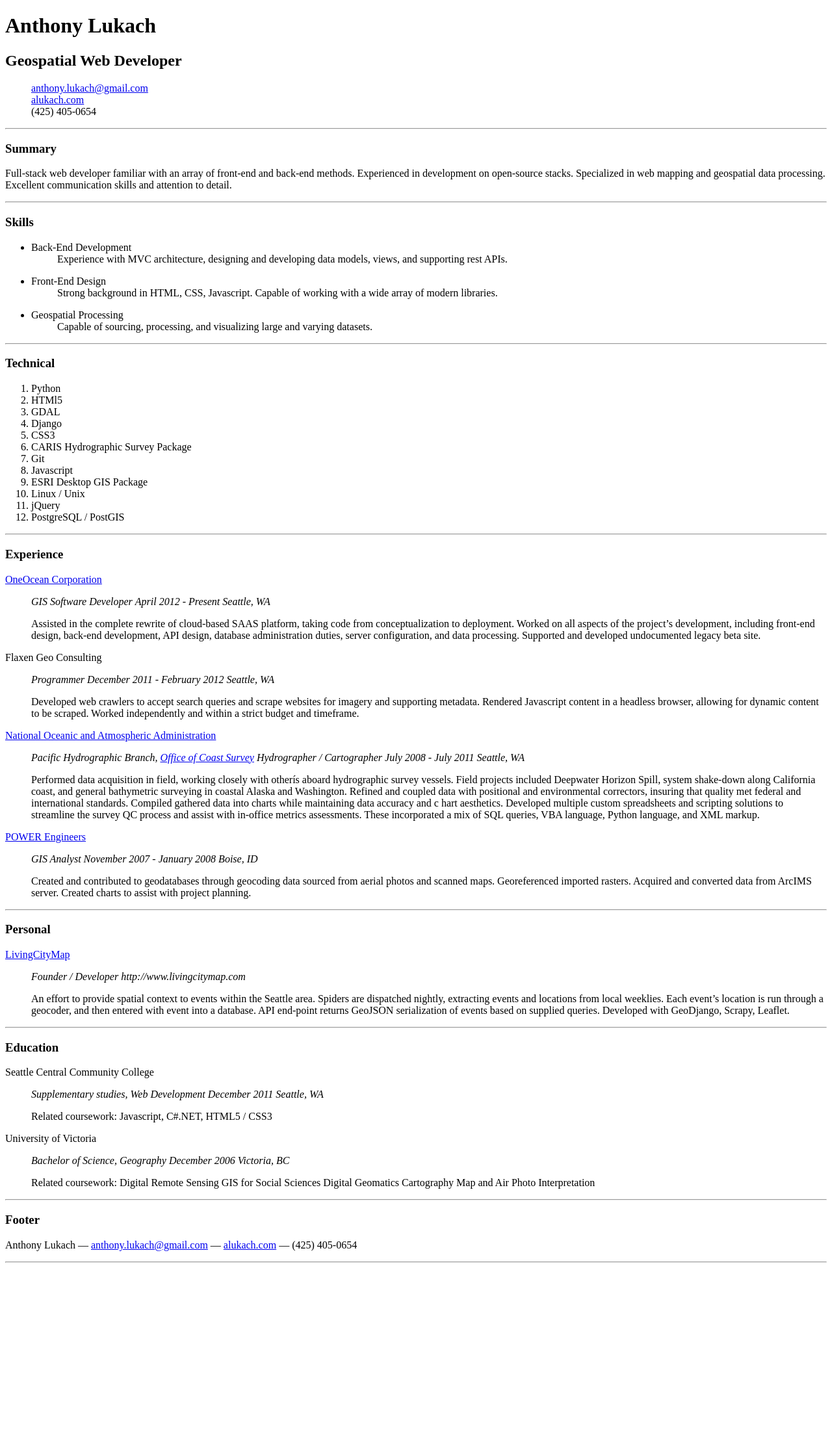
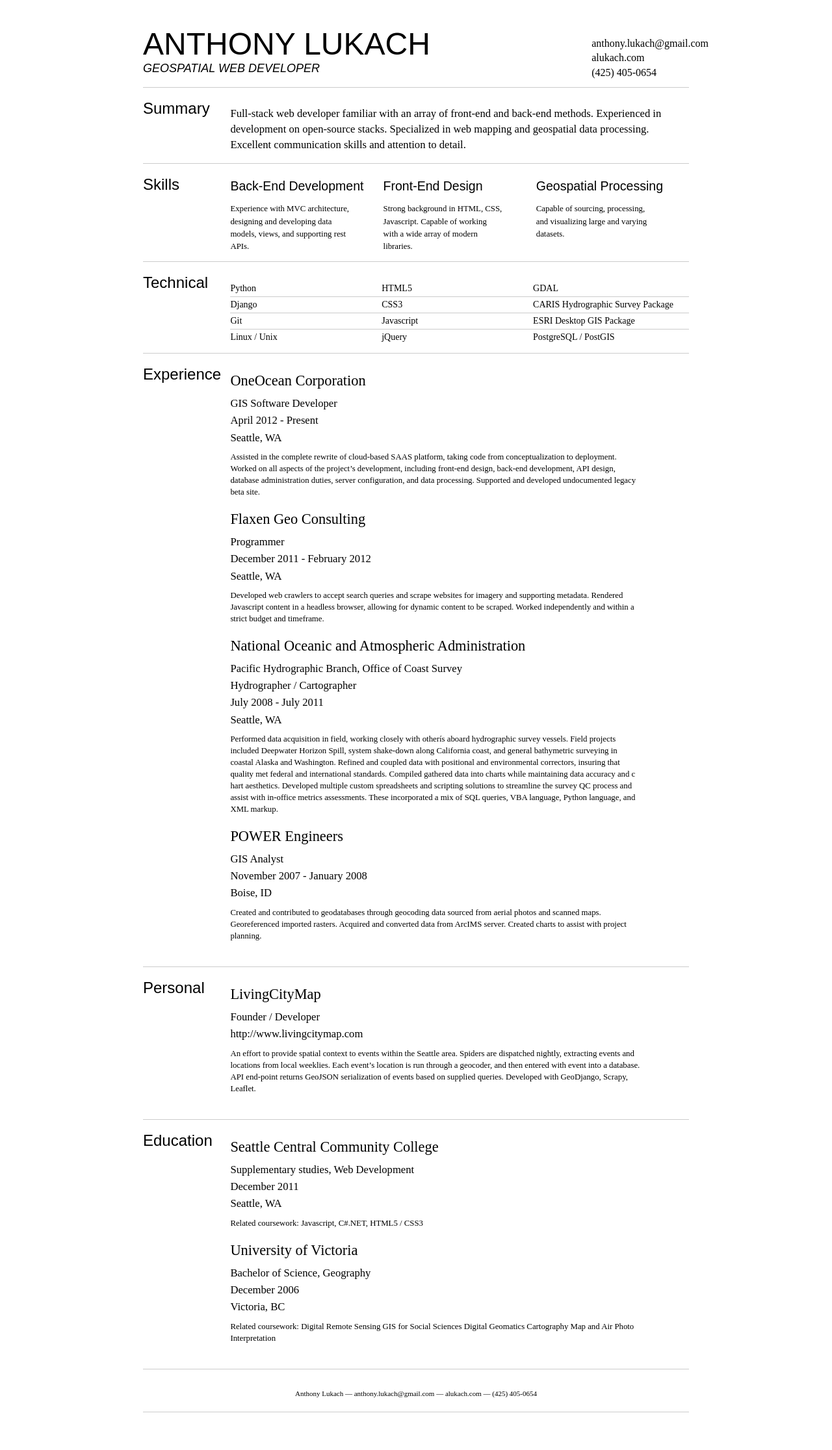
Before and after one commit to alukach/alukach.github.io, a Jekyll site: the page resume/alukach-print.html, which Jekyll copies as it is, in a window 1280 px wide. Shown: the whole page at 65% size. Built offline with Jekyll 4.4.1, drawn with Linux system fonts in a browser that asks for light colours; Markdown is read by kramdown in place of the engine named in the settings; before the commit the page ends 1951 px from its top, so only the background shows below that.

Commit message:
Update to resume

```diff
--- /dev/null
+++ b/css/alukach-resume.css
@@ -0,0 +1,448 @@
+article, aside, details, figcaption, figure, footer, header, hgroup, nav, section, summary { display:block; }
+audio, canvas, video {
+  display:inline-block;
+  *display:inline;
+  *zoom:1;
+}
+audio:not([controls]) { display:none; }
+[hidden] { display:none; }
+html {
+  font-size:100%;
+  -webkit-text-size-adjust:100%;
+  -ms-text-size-adjust:100%;
+}
+html, button, input, select, textarea { font-family:sans-serif; }
+body { margin:0; }
+a:focus { outline:thin dotted; }
+a:hover, a:active { outline:0; }
+h1 {
+  font-size:2em;
+  margin:0.67em 0;
+}
+h2 {
+  font-size:1.5em;
+  margin:0.83em 0;
+}
+h3 {
+  font-size:1.17em;
+  margin:1em 0;
+}
+h4 {
+  font-size:1em;
+  margin:1.33em 0;
+}
+h5 {
+  font-size:0.83em;
+  margin:1.67em 0;
+}
+h6 {
+  font-size:0.75em;
+  margin:2.33em 0;
+}
+abbr[title] { border-bottom:1px dotted; }
+b, strong { font-weight:bold; }
+blockquote { margin:1em 40px; }
+dfn { font-style:italic; }
+mark {
+  background:#ffff00;
+  color:#000000;
+}
+p, pre { margin:1em 0; }
+pre, code, kbd, samp {
+  font-family:monospace, serif;
+  _font-family:'courier new', monospace;
+  font-size:1em;
+}
+pre {
+  white-space:pre;
+  white-space:pre-wrap;
+  word-wrap:break-word;
+}
+q { quotes:none; }
+q:before, q:after {
+  content:'';
+  content:none;
+}
+small { font-size:75%; }
+sub, sup {
+  font-size:75%;
+  line-height:0;
+  position:relative;
+  vertical-align:baseline;
+}
+sup { top:-0.5em; }
+sub { bottom:-0.25em; }
+dl, menu, ol, ul { margin:1em 0; }
+dd { margin:0 0 0 40px; }
+menu, ol, ul { padding:0 0 0 40px; }
+nav ul, nav ol {
+  list-style:none;
+  list-style-image:none;
+}
+img {
+  border:0;
+  -ms-interpolation-mode:bicubic;
+}
+svg:not(:root) { overflow:hidden; }
+figure { margin:0; }
+form { margin:0; }
+fieldset {
+  border:1px solid #c0c0c0;
+  margin:0 2px;
+  padding:0.35em 0.625em 0.75em;
+}
+legend {
+  border:0;
+  padding:0;
+  white-space:normal;
+  *margin-left:-7px;
+}
+button, input, select, textarea {
+  font-size:100%;
+  margin:0;
+  vertical-align:baseline;
+  *vertical-align:middle;
+}
+button, input { line-height:normal; }
+button, input[type="button"], input[type="reset"], input[type="submit"] {
+  cursor:pointer;
+  -webkit-appearance:button;
+  *overflow:visible;
+}
+button[disabled], input[disabled] { cursor:default; }
+input[type="checkbox"], input[type="radio"] {
+  box-sizing:border-box;
+  padding:0;
+  *height:13px;
+  *width:13px;
+}
+input[type="search"] {
+  -webkit-appearance:textfield;
+  -moz-box-sizing:content-box;
+  -webkit-box-sizing:content-box;
+  box-sizing:content-box;
+}
+input[type="search"]::-webkit-search-decoration, input[type="search"]::-webkit-search-cancel-button { -webkit-appearance:none; }
+button::-moz-focus-inner, input::-moz-focus-inner {
+  border:0;
+  padding:0;
+}
+textarea {
+  overflow:auto;
+  vertical-align:top;
+}
+table {
+  border-collapse:collapse;
+  border-spacing:0;
+}
+
+body.pdf { color:black; }
+body.pdf a {
+  text-decoration:none;
+  color:black;
+}
+body.pdf .content {
+  width:1000px;
+  margin:0 auto;
+  padding:0;
+  background:none;
+  border:none;
+  border-width:8px 0 2px 0;
+  text-align:left;
+}
+body.pdf .resume {
+  position:relative;
+  padding:40px 80px;
+}
+body.pdf a[href$='.pdf'] { display:none; }
+body.pdf h1 {
+  letter-spacing:0;
+  margin-top:0;
+  font-size:48px;
+  text-transform:uppercase;
+  font-weight:normal;
+}
+body.pdf h2 {
+  letter-spacing:0;
+  text-transform:uppercase;
+  font-style:italic;
+  font-weight:normal;
+}
+body.pdf h3 {
+  float:left;
+  width:16%;
+  font-style:normal;
+}
+body.pdf h3+p {
+  float:left;
+  width:84%;
+}
+body.pdf blockquote {
+  top:40px;
+  right:50px;
+  position:absolute;
+}
+body.pdf ul li {
+  width:28%;
+  float:left;
+}
+body.pdf ul dl {
+  margin:0;
+  padding:0.3em 0 0;
+}
+body.pdf ul dl dt {
+  font-size:122%;
+  font-weight:normal;
+  margin:0 0 .75em;
+}
+body.pdf ul dl dd { padding:0 4em 0 0; }
+body.pdf ol {
+  float:left;
+  width:84%;
+  margin:.7em 0 0;
+}
+body.pdf ol li {
+  width:33%;
+  margin:0;
+}
+body.pdf ol li:nth-child(3n) { width:34%; }
+body.pdf ol li:nth-child(1), body.pdf ol li:nth-child(2), body.pdf ol li:nth-child(3) { border-top:none; }
+body.pdf dl { margin:.7em 0 0; }
+body.pdf dl strong {
+  float:right;
+  margin-top:-2em;
+}
+body.pdf dl em {
+  font-size:130%;
+  font-style:normal;
+}
+
+.clearfix { zoom:1; }
+.clearfix:after {
+  display:block;
+  visibility:hidden;
+  height:0;
+  clear:both;
+  content:".";
+}
+body { font-family:'Hoefler Text', Times New Roman, Times, serif; }
+h1, h2, h3, h4, ul dl dt { font-family:Futura, 'Century Gothic', AppleGothic, sans-serif; }
+.content {
+  margin:0 auto;
+  padding:0;
+  border:solid #666666;
+  border-width:8px 0 2px 0;
+  text-align:left;
+}
+.resume {
+  position:relative;
+  padding:10px 20px;
+}
+a {
+  color:#333333;
+  text-decoration:none;
+}
+a:hover {
+  color:#227ce8;
+  text-decoration:underline;
+}
+blockquote {
+  margin:0;
+  padding:0;
+  line-height:1.4em;
+}
+hr {
+  display:block;
+  position:relative;
+  padding:0;
+  margin:18px auto;
+  width:100%;
+  clear:both;
+  border:none;
+  border-top:1px solid #cccccc;
+  font-size:1px;
+  line-height:0;
+  overflow:visible;
+  page-break-after:avoid;
+}
+h1 {
+  margin:0;
+  padding:0;
+  font-size:36px;
+  letter-spacing:-1px;
+  font-weight:normal;
+  text-transform:uppercase;
+}
+h2 {
+  margin:0;
+  padding:0;
+  font-size:18px;
+  font-style:italic;
+  letter-spacing:-1px;
+  font-weight:normal;
+  text-transform:uppercase;
+  font-style:italic;
+}
+h3 {
+  margin:0;
+  padding:0 0 .5em;
+  font-size:150%;
+  font-style:italic;
+  font-weight:normal;
+}
+h3+p {
+  margin:.6em 0 16px;
+  padding:0;
+  display:block;
+  font-size:104%;
+  line-height:24px;
+}
+ul {
+  margin:0;
+  padding:0;
+  list-style:none;
+}
+ul li {
+  margin:0;
+  padding:0;
+}
+ul dl {
+  margin:.3em 0 0;
+  padding:0;
+  width:100%;
+}
+ul dl dt { font-size:100%; }
+ul dl dd {
+  margin:0 0 1em;
+  padding:0 2em 0 0;
+  font-size:.8em;
+  line-height:1.5em;
+}
+ol {
+  margin:0;
+  padding:0 0 .75em;
+  width:84%;
+  display:inline-block;
+}
+ol li {
+  margin:0 0 0 1em;
+  padding:0;
+  border-top:1px solid #cccccc;
+  width:100%;
+  float:left;
+  list-style:none;
+  line-height:24px;
+  font-size:14px;
+}
+ol li:nth-child(1) { border-top:none; }
+dl {
+  display:inline-block;
+  width:75%;
+  margin:0;
+  padding:0;
+}
+dl dt {
+  margin:0;
+  padding:0;
+  font-size:140%;
+}
+dl dd {
+  margin:0 0 1.5em;
+  padding:0;
+  font-size:80%;
+  line-height:1.4em;
+}
+dl strong { display:block; }
+dl em {
+  display:block;
+  font-size:110%;
+  margin:.15em 0 .5em;
+  font-style:normal;
+}
+#footer { display:none; }
+#footer + p {
+  width:100%;
+  font-size:11px;
+  text-align:center;
+}
+
+@media screen and (min-width: 15em) {
+}
+@media screen and (min-width: 30em) {
+}
+@media screen and (min-width: 37.5em) {
+  blockquote {
+    top:10px;
+    right:50px;
+    position:absolute;
+  }
+  h1 { margin-top:.5em; }
+  ol { margin:0 0 0 1em; }
+  ol li {
+    width:50%;
+    margin:0;
+  }
+  ol li:nth-child(1), ol li:nth-child(2) { border-top:none; }
+}
+@media screen and (min-width: 57em) {
+  .content { width:912px; }
+  .resume {
+    position:relative;
+    padding:40px 50px;
+  }
+  blockquote {
+    top:40px;
+    right:50px;
+    position:absolute;
+  }
+  h1 {
+    margin-top:0;
+    font-size:3em;
+    letter-spacing:3px;
+    font-weight:normal;
+  }
+  h2 {
+    letter-spacing:2px;
+    font-weight:normal;
+  }
+  h3 {
+    float:left;
+    width:16%;
+  }
+  h3+p {
+    float:left;
+    width:84%;
+  }
+  ul li {
+    width:28%;
+    float:left;
+  }
+  ul dl dt {
+    font-size:122%;
+    font-weight:normal;
+    margin-bottom:.75em;
+  }
+  ul dl dd { padding:0 4em 0 0; }
+  ol {
+    float:left;
+    width:84%;
+    margin:.6em 0 0;
+  }
+  ol li {
+    width:33%;
+    margin:0;
+  }
+  ol li:nth-child(3n) { width:34%; }
+  ol li:nth-child(1), ol li:nth-child(2), ol li:nth-child(3) { border-top:none; }
+  dl { margin:.5em 0 0; }
+  dl strong {
+    float:right;
+    margin-top:-2em;
+  }
+  dl em {
+    font-size:130%;
+    font-style:normal;
+  }
+}
+@media screen and (min-width: 118em) {
+}
--- a/resume/alukach-print.html
+++ b/resume/alukach-print.html
@@ -56,7 +56,7 @@ communication skills and attention to detail.</p>
 
 <ol>
 <li>Python</li>
-<li>HTMl5</li>
+<li>HTML5</li>
 <li>GDAL</li>
 <li>Django</li>
 <li>CSS3</li>
--- a/resume/alukach.html
+++ b/resume/alukach.html
@@ -56,7 +56,7 @@ communication skills and attention to detail.</p>
 
 <ol>
 <li>Python</li>
-<li>HTMl5</li>
+<li>HTML5</li>
 <li>GDAL</li>
 <li>Django</li>
 <li>CSS3</li>
```
Also changed, not shown: resume/index.md (+2 -4 lines), resume/pdf.html (deleted, +0 -201 lines), 1 other file.
